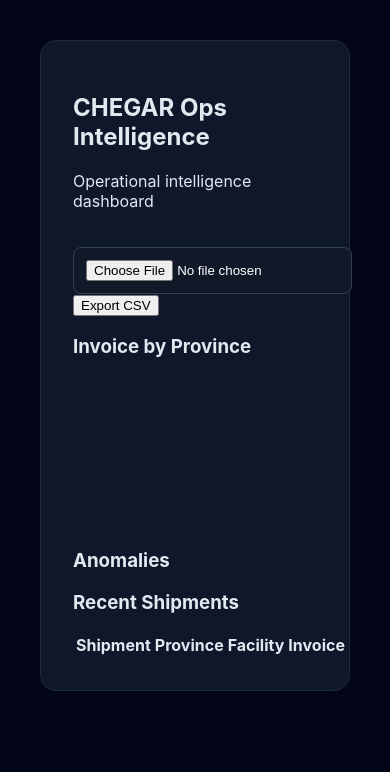
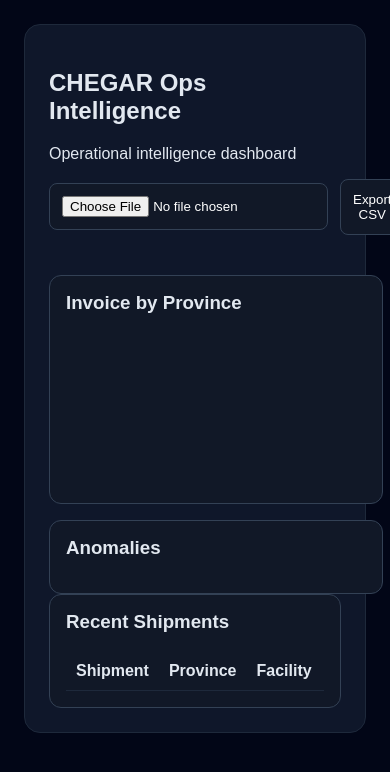
Before and after one commit to EdsonLio/Chegar-ops, a website built with Vite: page index.html in a window 390 px wide. Built offline with nearby package versions, Linux system fonts and the light colour scheme.

Commit message:
Finalize operational dashboard styling

```diff
--- a/src/styles.css
+++ b/src/styles.css
@@ -1 +1 @@
-body{margin:0;font-family:Inter,Arial,sans-serif;background:#020617;color:#e2e8f0} .container{max-width:1000px;margin:auto;padding:40px} .hero{background:#0f172a;border:1px solid #1e293b;border-radius:16px;padding:32px} input{margin-top:20px;padding:12px;background:#111827;border:1px solid #334155;color:#fff;border-radius:8px} .success{color:#22c55e;margin-top:16px}.error{color:#ef4444;margin-top:16px}.info{color:#38bdf8;margin-top:16px}
+body{margin:0;font-family:Arial,sans-serif;background:#020617;color:#e2e8f0}.container{max-width:1400px;margin:auto;padding:24px}.hero{background:#0f172a;border:1px solid #1e293b;border-radius:16px;padding:24px}.toolbar{display:flex;gap:12px;align-items:center;margin:16px 0}.toolbar button,.toolbar input{padding:12px;border-radius:8px;border:1px solid #334155;background:#111827;color:#fff}.kpis{display:grid;grid-template-columns:repeat(auto-fit,minmax(180px,1fr));gap:12px;margin-top:24px}.card,.panel{background:#111827;border:1px solid #334155;border-radius:12px;padding:16px}.grid{display:grid;grid-template-columns:1fr 1fr;gap:16px;margin-top:16px}.tableWrap{overflow:auto;max-height:400px}table{width:100%;border-collapse:collapse}th,td{padding:10px;border-bottom:1px solid #1e293b;text-align:left}canvas{max-height:350px}.success{color:#22c55e;margin-top:12px}.error{color:#ef4444;margin-top:12px}.info{color:#38bdf8;margin-top:12px}.alert{padding:10px;background:#450a0a;border:1px solid #7f1d1d;border-radius:8px;margin-bottom:8px}.ok{padding:10px;background:#052e16;border:1px solid #166534;border-radius:8px}.panel h3,.card h3{margin-top:0}@media(max-width:900px){.grid{grid-template-columns:1fr}}
```
